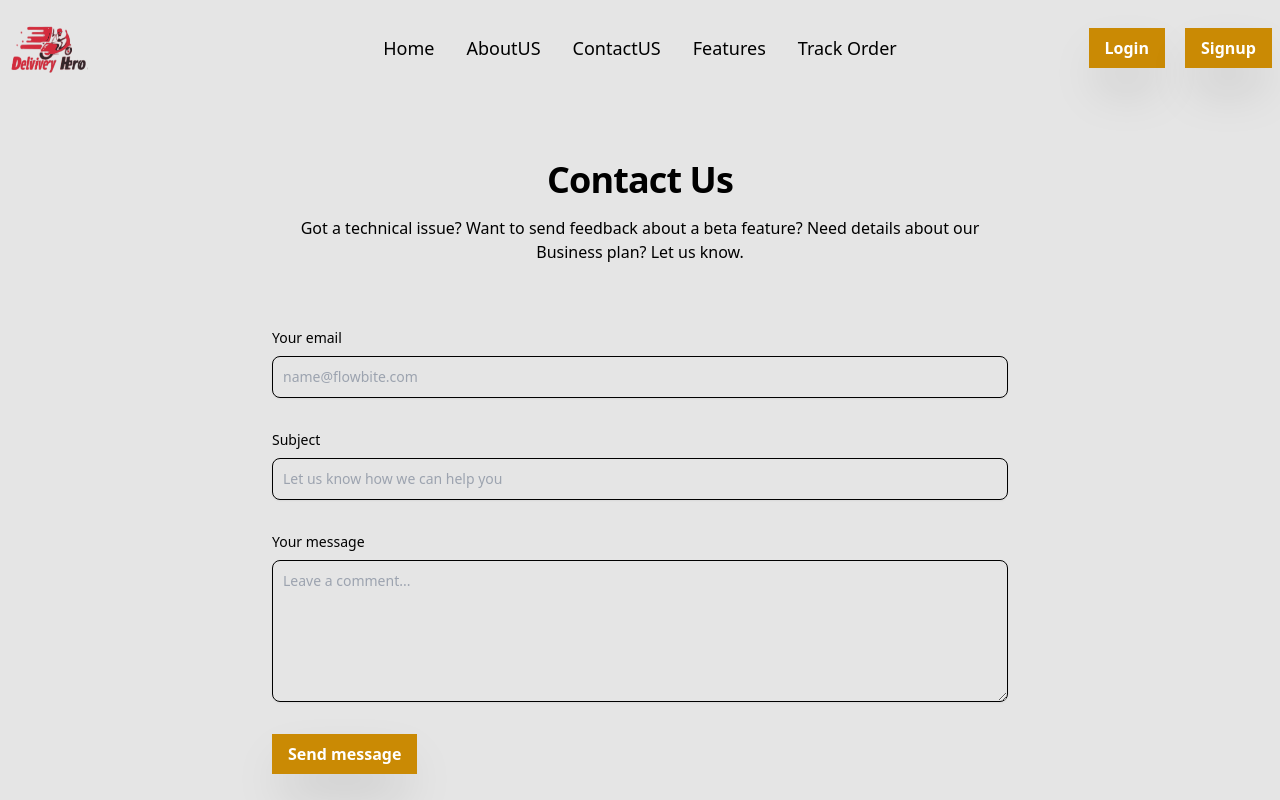
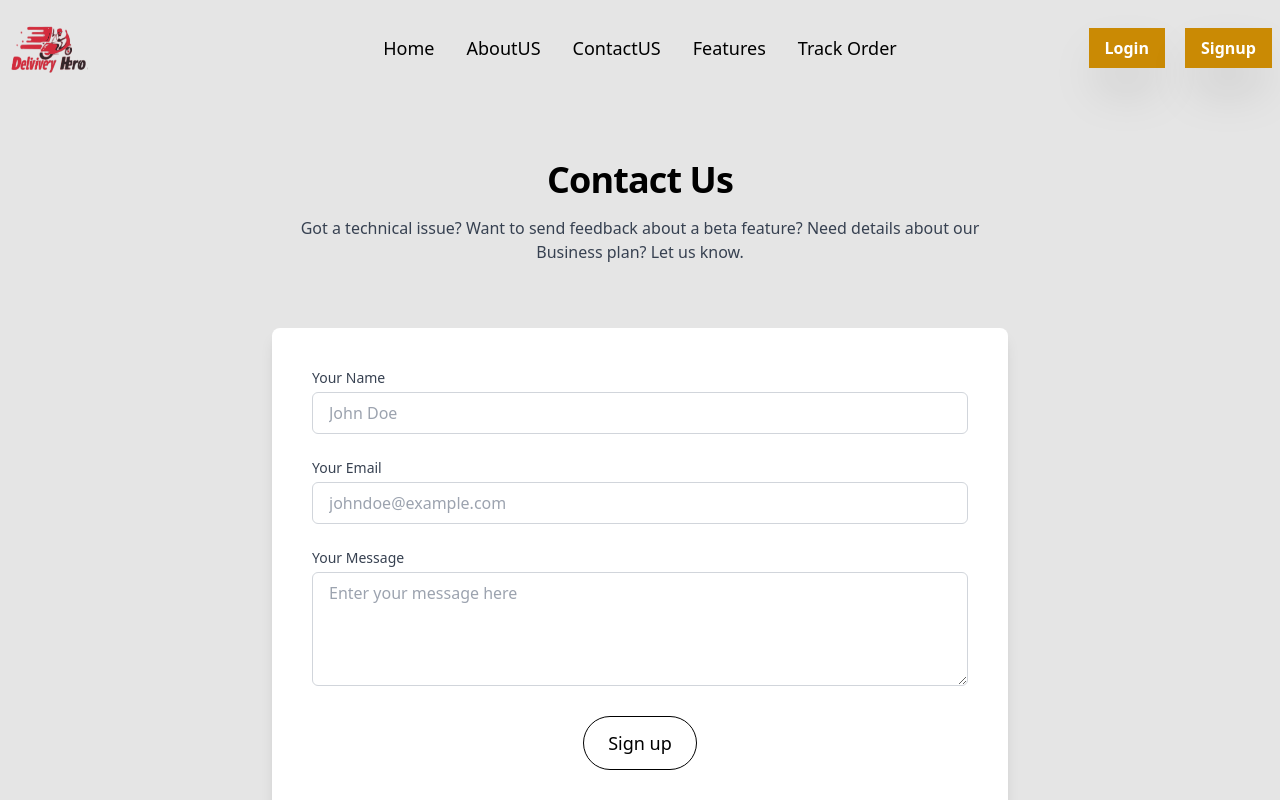
Before and after one commit to muhammadshoaib710/delivery-hero-frontend, a React (Vite) app: page /contactus in a window 1280 px wide. Shown: the top 800 px of the page. Built offline with nearby package versions, Linux system fonts and the light colour scheme.

Commit message:
chore: Update Contact component with form submission functionality

```diff
--- a/src/components/Conatct/Contact.jsx
+++ b/src/components/Conatct/Contact.jsx
@@ -1,72 +1,100 @@
-import React from 'react';
+import React from "react";
 
 export const Contact = () => {
+  const [result, setResult] = React.useState("");
+
+  const onSubmit = async (event) => {
+    event.preventDefault();
+    setResult("Sending....");
+    const formData = new FormData(event.target);
+
+    formData.append("access_key", "92f27f32-6d9c-4d0e-ba4c-9f911ad72f41");
+
+    const response = await fetch("https://api.web3forms.com/submit", {
+      method: "POST",
+      body: formData,
+    });
+
+    const data = await response.json();
+
+    if (data.success) {
+      setResult("Form Submitted Successfully");
+      event.target.reset();
+      // Clear the result message after 5 seconds
+      setTimeout(() => {
+        setResult("");
+      }, 5000);
+    } else {
+      console.log("Error", data);
+      setResult(data.message);
+    }
+  };
+
   return (
     <>
-			<section className='bg-[#E5E5E5] '>
-				<div className='py-8 lg:py-16 px-4 mx-auto max-w-screen-md'>
-					<h2 className='mb-4 text-4xl tracking-tight font-extrabold text-center text-black'>
+      <section className="bg-[#E5E5E5]">
+        <div className="py-8 lg:py-16 px-4 mx-auto max-w-screen-md">
+          <h2 className="mb-4 text-4xl tracking-tight font-extrabold text-center text-black">
             Contact Us
           </h2>
-					<p className='mb-8 lg:mb-16 font-light text-center text-black'>
+          <p className="mb-8 lg:mb-16 font-light text-center text-gray-700">
             Got a technical issue? Want to send feedback about a beta feature?
             Need details about our Business plan? Let us know.
           </p>
-					<form
-						action='#'
-						className='space-y-8'
-					>
+          {/* Form container with additional styling for the beautiful box */}
+          <div className="p-6 md:p-8 lg:p-10 bg-white shadow-lg rounded-lg">
+            <form onSubmit={onSubmit} className="space-y-6">
               <div>
-							<label
-								for='email'
-								className='block mb-2 text-sm font-medium text-black'
-							>
-								Your email
+                <label htmlFor="name" className="block text-sm font-medium text-gray-700">
+                  Your Name
                 </label>
                 <input
-								type='email'
-								id='email'
-								className='block p-2.5 w-full text-sm text-gray-900 bg-[#E5E5E5]  rounded-lg shadow-sm border border-black '
-								placeholder='name@flowbite.com'
+                  type="text"
+                  name="name"
+                  id="name"
                   required
+                  placeholder="John Doe"
+                  className="mt-1 w-full px-4 py-2 text-gray-700 bg-white border border-gray-300 rounded-md focus:border-blue-500 focus:outline-none focus:ring"
                 />
               </div>
               <div>
-							<label
-								for='subject'
-								className='block mb-2 text-sm font-medium text-black'
-							>
-								Subject
+                <label htmlFor="email" className="block text-sm font-medium text-gray-700">
+                  Your Email
                 </label>
                 <input
-								type='text'
-								id='subject'
-								className='block p-2.5 w-full text-sm text-gray-900 bg-[#E5E5E5] rounded-lg shadow-sm border border-black '
-								placeholder='Let us know how we can help you'
+                  type="email"
+                  name="email"
+                  id="email"
                   required
+                  placeholder="johndoe@example.com"
+                  className="mt-1 w-full px-4 py-2 text-gray-700 bg-white border border-gray-300 rounded-md focus:border-blue-500 focus:outline-none focus:ring"
                 />
               </div>
-						<div className='sm:col-span-2'>
-							<label
-								for='message'
-								className='block mb-2 text-sm font-medium text-black'
-							>
-								Your message
+              <div>
+                <label htmlFor="message" className="block text-sm font-medium text-gray-700">
+                  Your Message
                 </label>
                 <textarea
-								id='message'
-								rows='6'
-								className='block p-2.5 w-full text-sm text-gray-900 bg-[#E5E5E5] rounded-lg shadow-sm border border-black '
-								placeholder='Leave a comment...'
+                  name="message"
+                  id="message"
+                  required
+                  placeholder="Enter your message here"
+                  className="mt-1 w-full px-4 py-2 text-gray-700 bg-white border border-gray-300 rounded-md focus:border-blue-500 focus:outline-none focus:ring"
+                  rows="4"
                 ></textarea>
               </div>
+
+              <div className="flex justify-center">
                 <button
-							type='submit'
-							className='text-white bg-yellow-600 font-bold py-2 px-4 shadow-2xl'
+                  type="submit"
+                  className="bg-transparent text-black border border-black hover:bg-gray-100 px-6 py-3 text-lg rounded-full"
                 >
-							Send message
+                  Sign up
                 </button>
+              </div>
             </form>
+          </div>
+          <span className="block mt-4 text-center">{result}</span>
         </div>
       </section>
     </>
```
Lines whose indentation alone changed are shown as unchanged.
